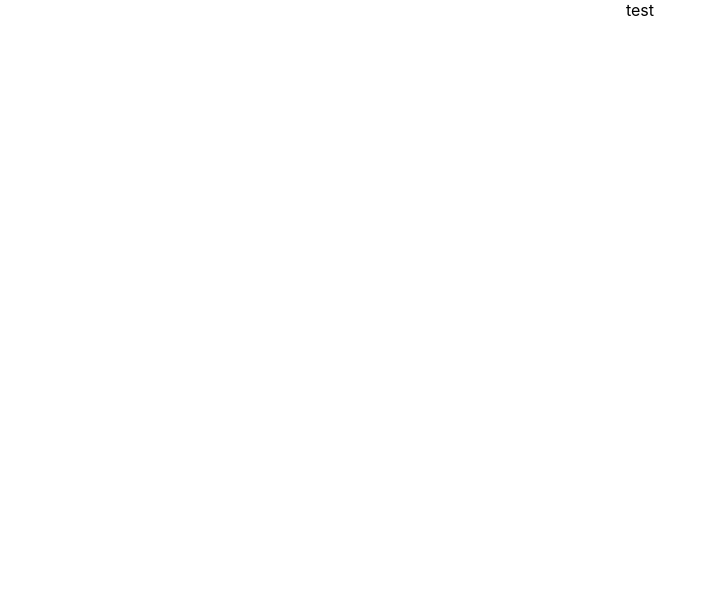
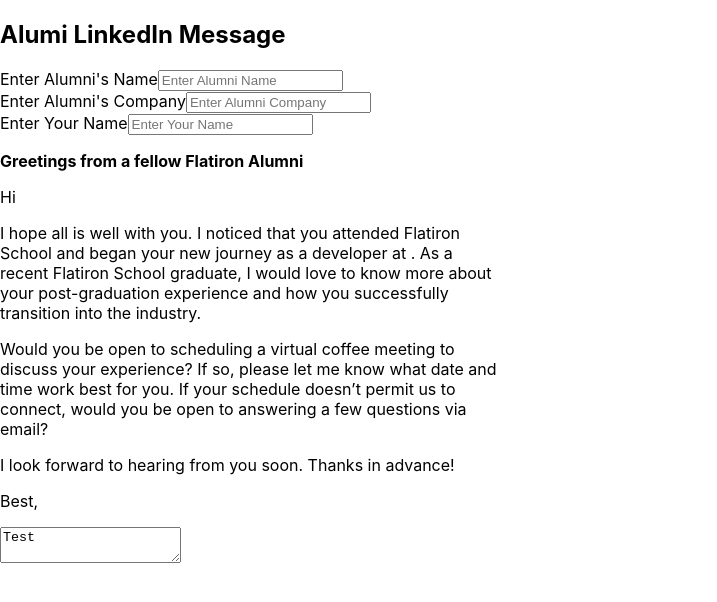
Before and after one commit to aduterte/networking-template-generator, a React (Create React App) app: page / in a window 1280 px wide. Shown: the top 602 px of the page, without its empty margins (0-717 px from the left). Built offline with nearby package versions, Linux system fonts and the light colour scheme.

Commit message:
alumni template done

```diff
--- a/src/App.css
+++ b/src/App.css
@@ -36,3 +36,8 @@
     transform: rotate(360deg);
   }
 }
+
+.alumni-message-container {
+  width: 500px;
+  text-align: left;
+}
--- a/src/App.js
+++ b/src/App.js
@@ -1,11 +1,11 @@
 import React from 'react';
-import logo from './logo.svg';
+import AlumniMessage from "./components/AlumniMessage"
 import './App.css';
 
 function App() {
   return (
     <div className="App">
-     test
+      <AlumniMessage/>
     </div>
   );
 }
--- /dev/null
+++ b/src/components/AlumniMessage.js
@@ -0,0 +1,44 @@
+import React, {useState} from "react"
+
+export default function AlumniMessage(){
+
+    const [contact, setContact] = useState(""),
+        [company, setCompany] = useState(""),
+        [user, setUser] = useState("")
+
+    function handleContact(e){
+        const contact=e.target.value
+        setContact(contact)
+    }
+
+    function handleCompany(e){
+        const company = e.target.value
+        setCompany(company)
+    }
+
+    function handleUser(e){
+        const user = e.target.value
+        setUser(user)
+    }
+    return(
+        <div className="alumni-message-container">
+            <h2>Alumi LinkedIn Message</h2>
+
+                <label>Enter Alumni's Name</label><input type="text" value={contact} onChange={handleContact} placeholder="Enter Alumni Name"/>
+                <br/>
+                <label>Enter Alumni's Company</label><input type="text" value={contact} onChange={handleCompany} placeholder="Enter Alumni Company"/>
+                <br/>
+                <label>Enter Your Name</label><input type="text" value={user} onChange={handleUser} placeholder="Enter Your Name"/>
+
+            <p><b>Greetings from a fellow Flatiron Alumni</b></p>
+            <p>Hi {contact}</p>
+            <p>I hope all is well with you.  I noticed that you attended Flatiron School and began your new journey as a developer at {company}.  As a recent Flatiron School graduate, I would love to know more about your post-graduation experience and how you successfully transition into the industry.</p>
+            <p>Would you be open to scheduling a virtual coffee meeting to discuss your experience?  If so, please let me know what date and time work best for you.  If your schedule doesn’t permit us to connect, would you be open to answering a few questions via email?</p>
+            <p>I look forward to hearing from you soon.  Thanks in advance!</p>
+            <p>Best,
+            <br/>
+            {user}</p>
+            <textarea>Test</textarea>
+        </div>
+    )
+}
```
